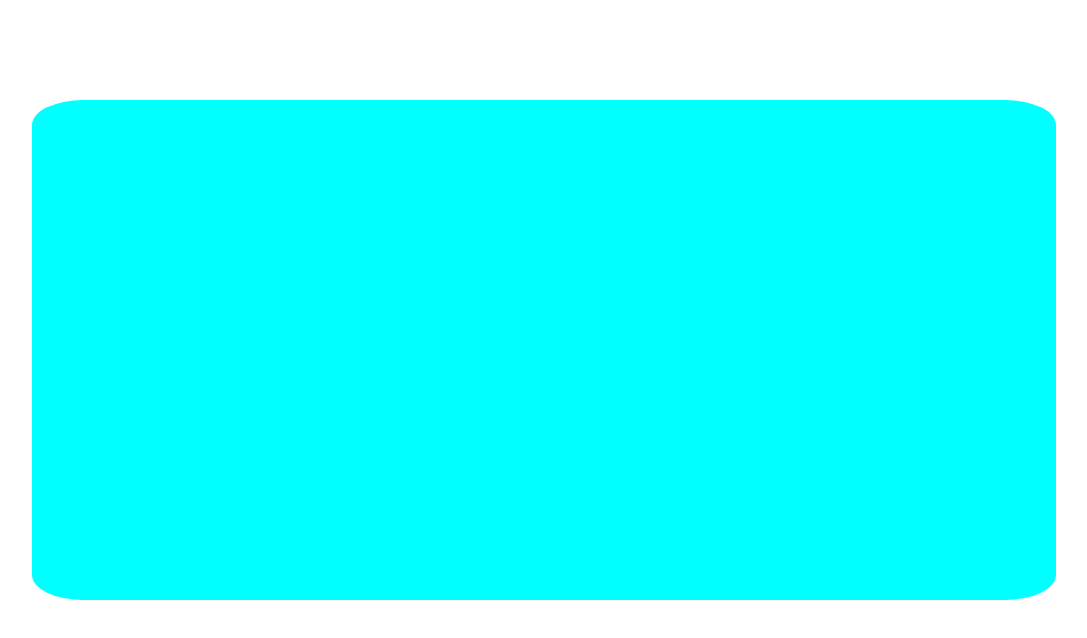
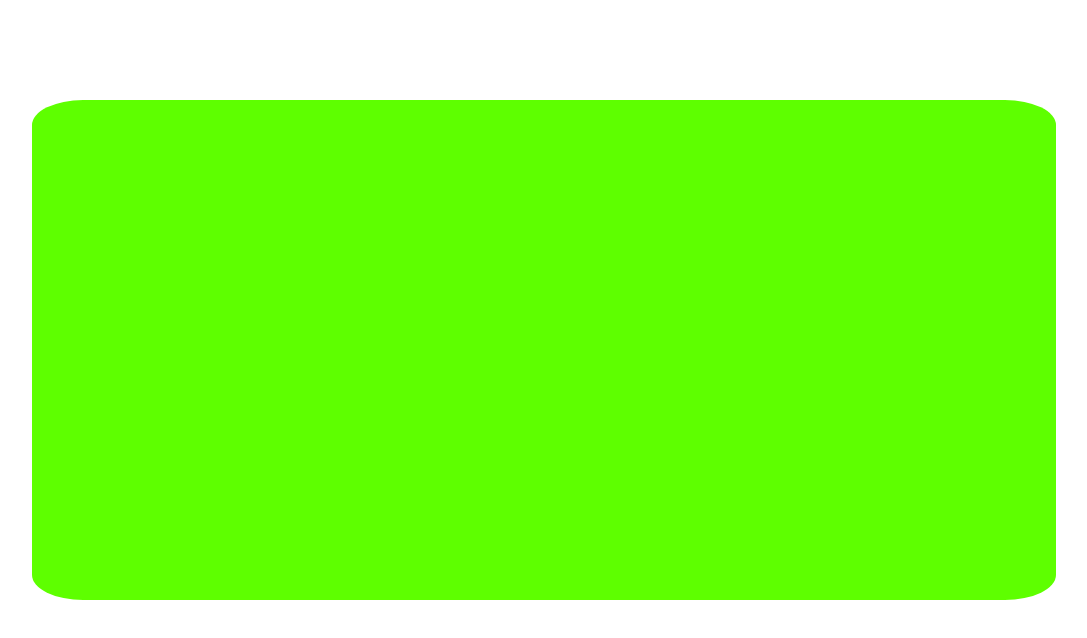
Before and after one commit to GabrielGiovanii/git-flow-test, a plain HTML site: page index.html in a window 1280 px wide. Shown: the whole page, without its empty margins (96-1183 px from the left). Drawn offline with Linux system fonts and the light colour scheme.

Commit message:
Modificando cor do corpo

```diff
--- a/css/style.css
+++ b/css/style.css
@@ -5,7 +5,7 @@
 
 .corpo {
     display: table;
-    background-color: aqua;
+    background-color: rgb(94, 255, 0);
     height: 500px;
     width: 80%;
     border-radius: 5%;
```
